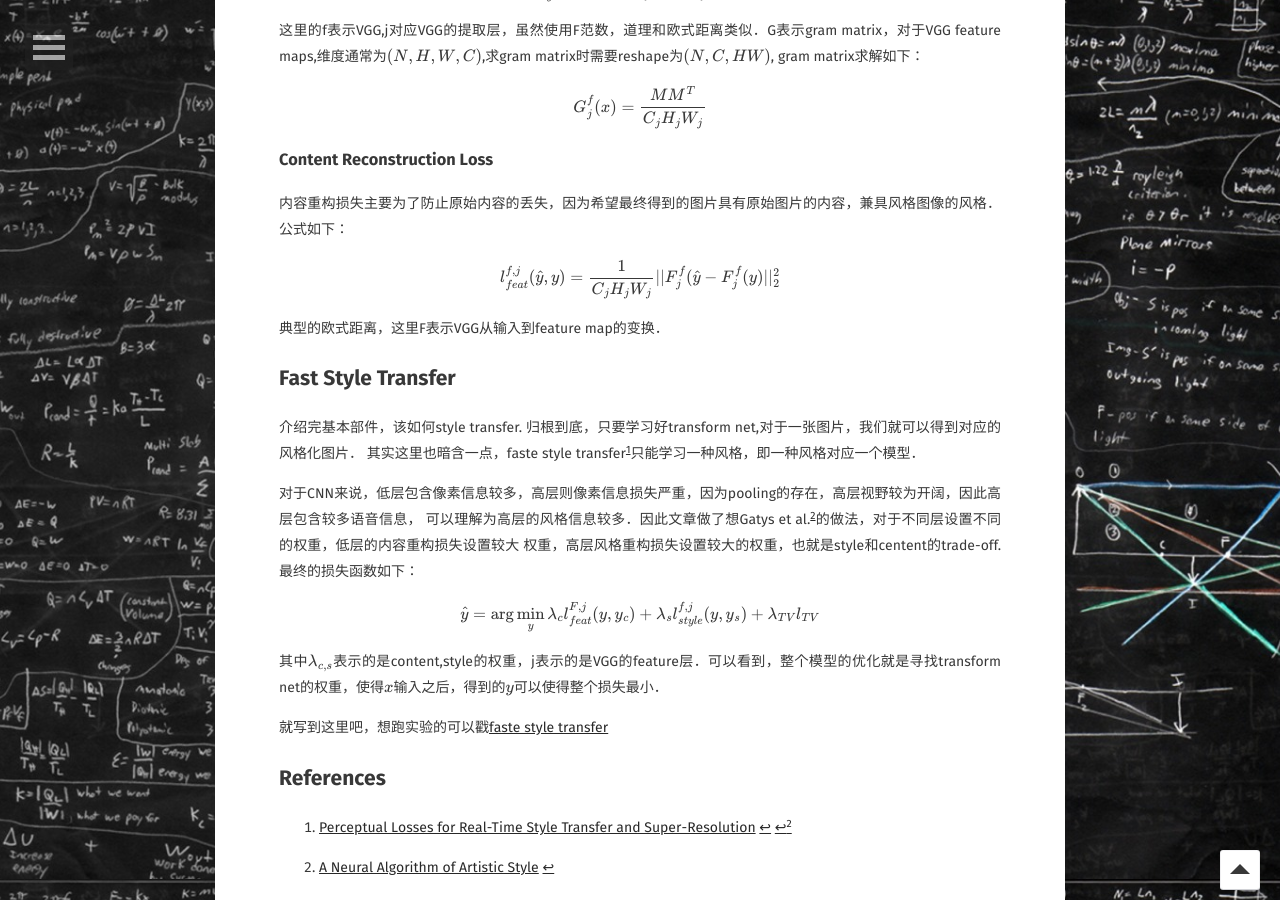
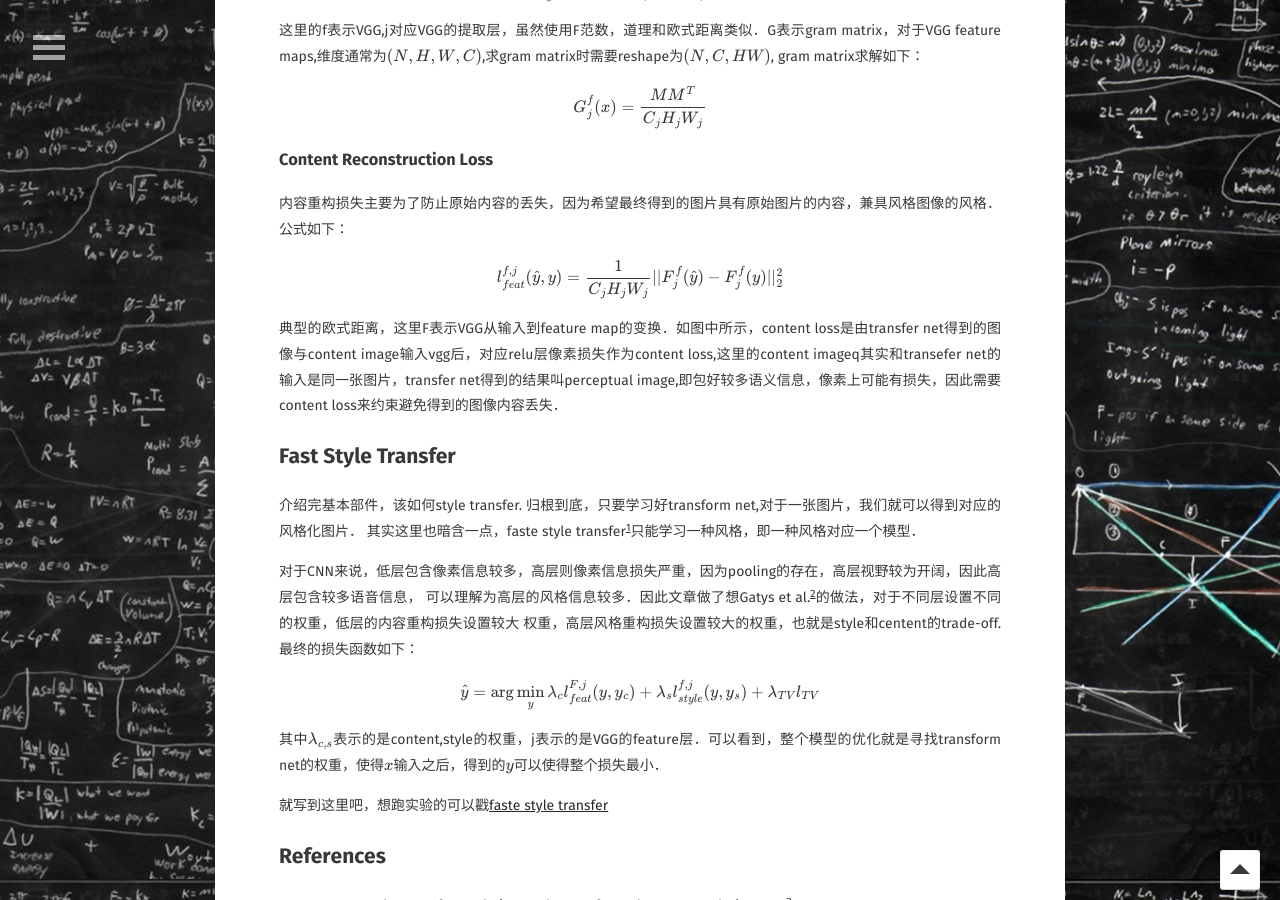
Before and after one commit to saicoco/saicoco.github.io, a Jekyll site: the page built from _posts/2017-06-06-fast-style.md, in a window 1280 px wide and 900 px high, scrolled down 1821 px. Built offline with Jekyll 4.4.1, drawn with Linux system fonts in a browser that asks for light colours; some web fonts are replaced; formulas are drawn with MathJax 3; comment, search, counter and statistics services are not loaded.

Commit message:
add something

```diff
--- a/_posts/2017-06-06-fast-style.md
+++ b/_posts/2017-06-06-fast-style.md
@@ -69,11 +69,11 @@ $$
 
 $$
 \begin{equation}
-l_{feat}^{f, j}(\hat{y},y)=\frac{1}{C_{j}H_{j}W_{j}}||F_{j}^{f}(\hat{y} - F_{j}^{f}(y)||_{2}^{2}
+l_{feat}^{f, j}(\hat{y},y)=\frac{1}{C_{j}H_{j}W_{j}}||F_{j}^{f}(\hat{y}) - F_{j}^{f}(y)||_{2}^{2}
 \end{equation}
 $$
 
-典型的欧式距离，这里F表示VGG从输入到feature map的变换．
+典型的欧式距离，这里F表示VGG从输入到feature map的变换．如图中所示，content loss是由transfer net得到的图像与content image输入vgg后，对应relu层像素损失作为content loss,这里的content imageq其实和transefer net的输入是同一张图片，transfer net得到的结果叫perceptual image,即包好较多语义信息，像素上可能有损失，因此需要content loss来约束避免得到的图像内容丢失．
 
 ## Fast Style Transfer
 介绍完基本部件，该如何style transfer. 归根到底，只要学习好transform net,对于一张图片，我们就可以得到对应的风格化图片．
```
